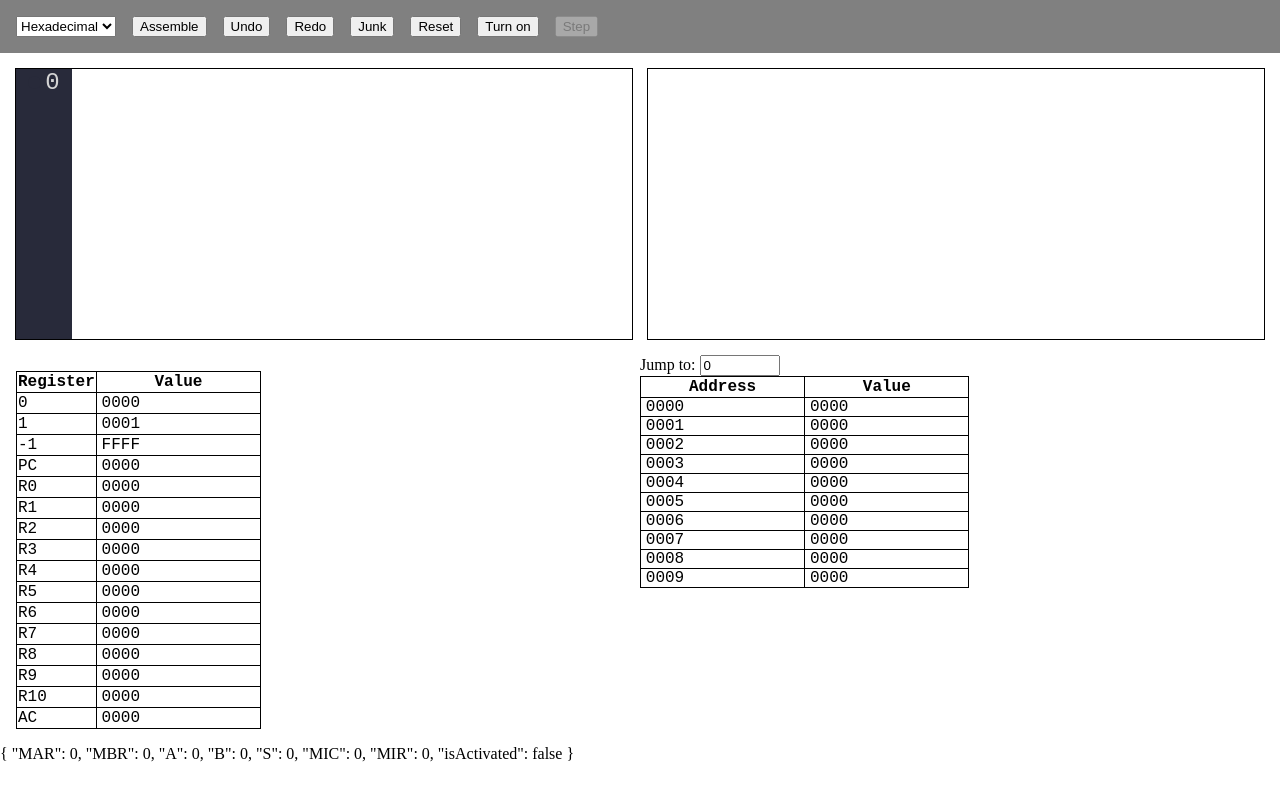
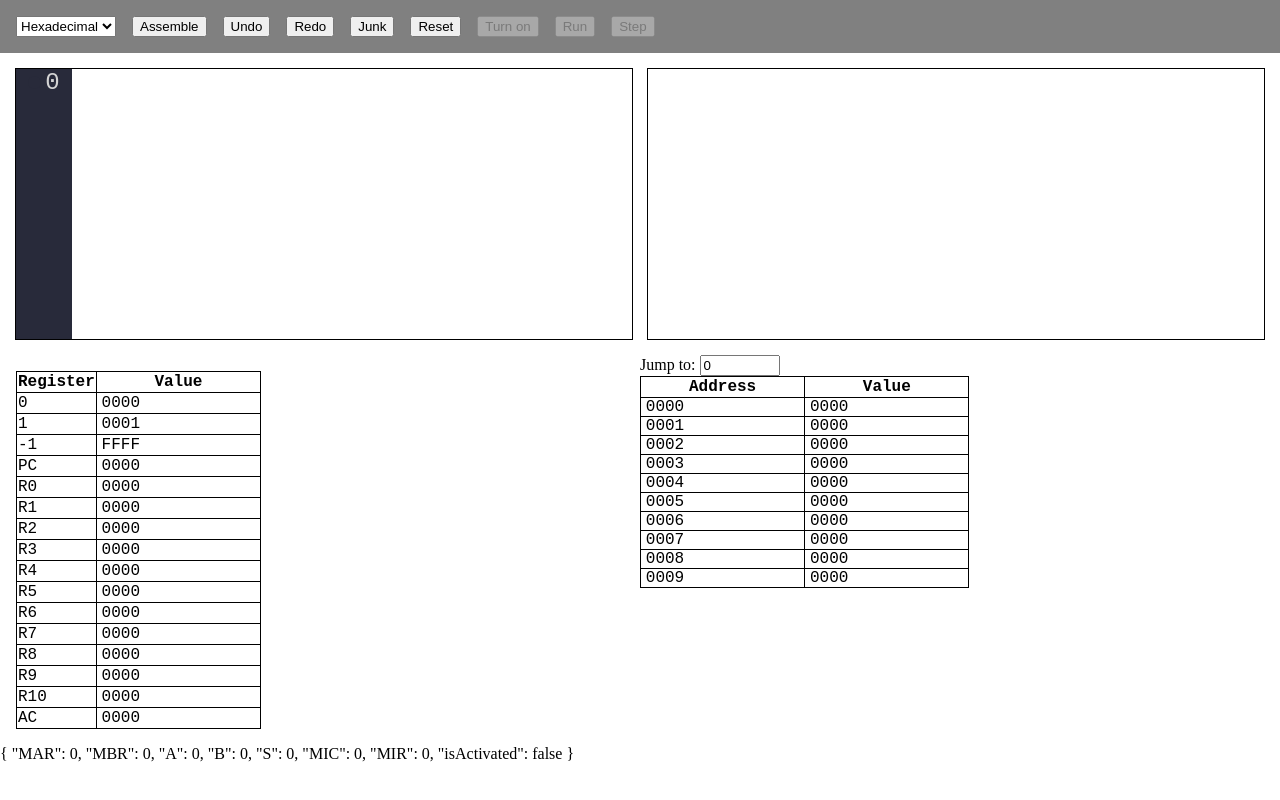
Before and after one commit to horenso/micro16, a Vue app: page / in a window 1280 px wide. Built offline with nearby package versions, Linux system fonts and the light colour scheme; the HTML template or start-up script is replaced by a standard one.

Commit message:
Add run button (without implementation) to Toolbar.

```diff
--- a/src/components/Toolbar.vue
+++ b/src/components/Toolbar.vue
@@ -4,7 +4,6 @@ import { useMemoryStore } from '@/stores/memory';
 import { useRegistersStore } from '@/stores/registers';
 import { useCodeStore } from '@/stores/code';
 import { useCpuStore } from '@/stores/cpu';
-import { createPinia } from 'pinia';
 
 const settingsStore = useSettingsStore();
 const cpuStore = useCpuStore();
@@ -40,6 +39,10 @@ function redo() {
     console.log('redo');
 }
 
+function run() {
+    // ...
+}
+
 function step() {
     cpuStore.runInstruction();
 }
@@ -57,9 +60,13 @@ function step() {
         <button @click="redo">Redo</button>
         <button @click="junk">Junk</button>
         <button @click="reset">Reset</button>
-        <button @click="toggleCpu" :disabled="codeStore.isDirty">
+        <button
+            @click="toggleCpu"
+            :disabled="codeStore.isDirty || codeStore.code === ''"
+        >
             {{ cpuStore.isActivated ? 'Turn off' : 'Turn on' }}
         </button>
+        <button @click="run" :disabled="!cpuStore.isActivated">Run</button>
         <button @click="step" :disabled="!cpuStore.isActivated">Step</button>
     </div>
 </template>
```
